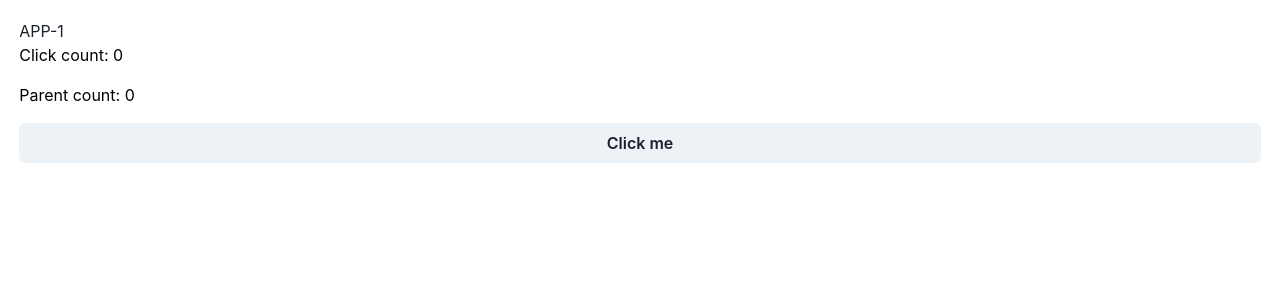
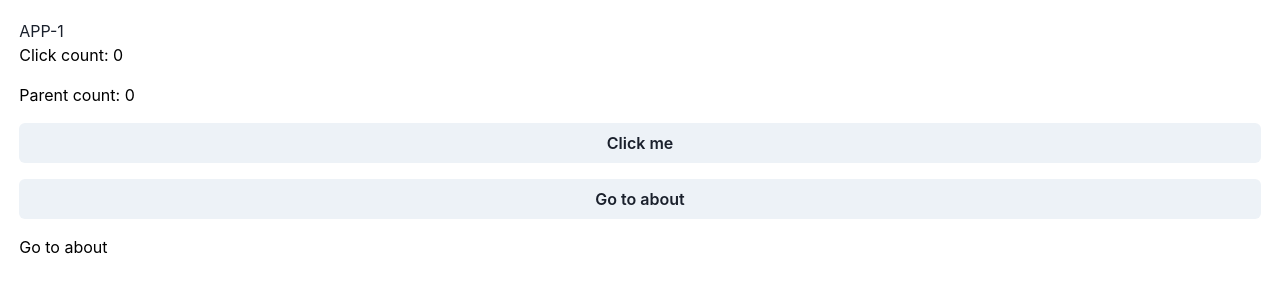
Before and after one commit to coryhouse/remote-1, a React app: page / in a window 1280 px wide. Shown: the top 300 px of the page. Built offline with nearby package versions, Linux system fonts and the light colour scheme.

Commit message:
Refactor

```diff
--- a/src/components/CounterAppOne.tsx
+++ b/src/components/CounterAppOne.tsx
@@ -2,11 +2,14 @@ import { Text, Button, Flex } from "@chakra-ui/react";
 import { useState } from "react";
 import { Link, useLocation } from "react-router-dom";
 
-type Props = {
-  parentCount?: number;
+// These props are injected by the shell app.
+// TODO: Publish this type in an npm package so all remotes can reference it (or, even simpler, put remotes and shell in a monorepo)
+type RemoteProps = {
+  parentCount: number;
+  nav: (url: string) => void;
 };
 
-export default function Counter(props: Props) {
+export default function RemoteAppOne({ nav, parentCount }: RemoteProps) {
   const [count, setCount] = useState(0);
 
   const location = useLocation();
@@ -14,8 +17,11 @@ export default function Counter(props: Props) {
   return (
     <Flex color="#000" gap="1rem" direction="column">
       <Text>Click count: {count} </Text>
-      <Text>Parent count: {props.parentCount} </Text>
+      <Text>Parent count: {parentCount} </Text>
       <Button onClick={() => setCount(count + 1)}>Click me</Button>
+
+      <Button onClick={() => nav("/about")}>Go to about</Button>
+      <Link to="/about">Go to about</Link>
       {location.pathname !== "/" && (
         <Button as={Link} to="/">
           Back to shell
```
